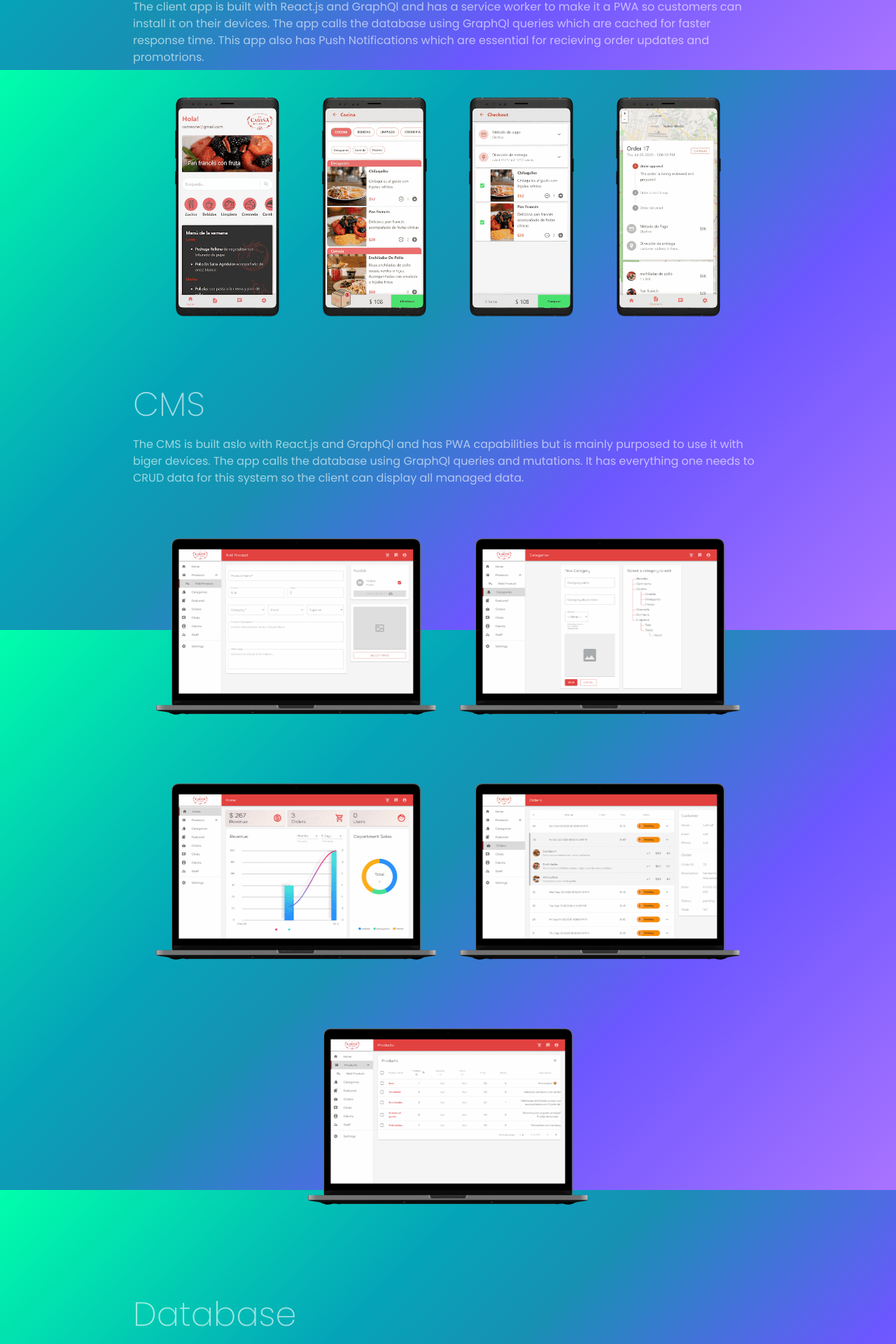
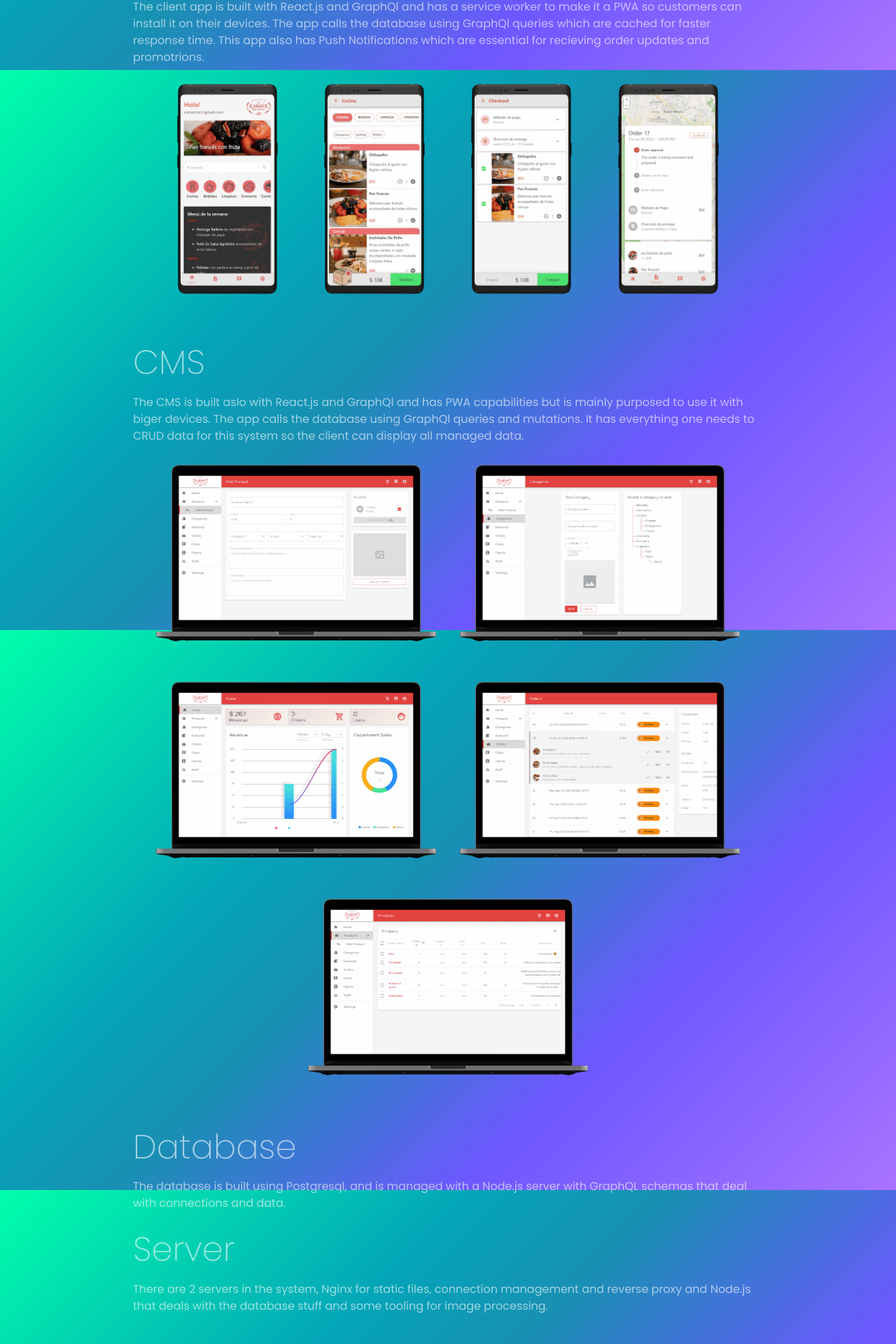
Before and after one commit to Mandragoro/my-portfolio, a React (Create React App) app: page /cabana in a window 1280 px wide. Shown: the part 700-2620 px from the top of the page at 70% size. Built offline with nearby package versions, Linux system fonts and the light colour scheme.

Commit message:
fixed new images css issues

```diff
--- a/src/Components/LazyLoad.js
+++ b/src/Components/LazyLoad.js
@@ -12,7 +12,7 @@ const useStyles = makeStyles((theme) => ({
     backgroundPosition: 'center',
   },
   skeleton: {
-    width: '80%',
+    // width: '80%',
     height:'100%',
     position: 'absolute',
     top: 0,
--- a/src/Pages/Cabana.js
+++ b/src/Pages/Cabana.js
@@ -56,9 +56,12 @@ const useStyles = makeStyles((theme) => ({
     justifyContent: 'space-evenly',
     alignItems: 'center',
     flexWrap: 'wrap',
-    '& div': {
+    '& > div': {
       width: 150,
-      height: 350,
+      height: 300,
+      marginBottom: 50,
+      overflow: 'hidden',
+      position: 'relative',
     },
   },
   cmsImagesContainer:{
@@ -69,9 +72,13 @@ const useStyles = makeStyles((theme) => ({
     flexWrap: 'wrap',
     '& div': {
       width: 400,
-      height: 350,
+      height: 260,
+      overflow: 'hidden',
+      position: 'relative',
+      marginBottom: 50,
       '@media (max-width: 500px)': {
-        height: 250,
+        height: 180,
+        width: '100%',
       },
     },
   },
@@ -133,13 +140,21 @@ export default function IconButtons() {
       <br />
 
       <div className={classes.imagesContainer}>
+        <div>
           {useLazyLoadImage(client)}
+        </div>
+        <div>
           {useLazyLoadImage(products)}
+        </div>
+        <div>
           {useLazyLoadImage(checkout)}
+        </div>
+        <div>
           {useLazyLoadImage(order)}
         </div>
+      </div>
 
-      <Separator />
+      <br />
 
       <Typography component="p" variant="h3" className={classes.title2} color="textSecondary" gutterBottom>
         CMS
@@ -152,14 +167,24 @@ export default function IconButtons() {
       <br />
 
       <div className={classes.cmsImagesContainer}>
+        <div>
           {useLazyLoadImage(cmsAdd)}
+        </div>
+        <div>
           {useLazyLoadImage(cmsCatfrom)}
+        </div>
+        <div>
           {useLazyLoadImage(cmsDash)}
+        </div>
+        <div>
           {useLazyLoadImage(cmsOrders)}
+        </div>
+        <div>
           {useLazyLoadImage(cmsProducts)}
         </div>
+      </div>
 
-      <Separator />
+      <br />
 
       <Typography component="p" variant="h3" className={classes.title2} color="textSecondary" gutterBottom>
         Database
@@ -168,7 +193,7 @@ export default function IconButtons() {
         The database is built using Postgresql, and is managed with a Node.js server with GraphQL schemas that deal with connections and data.
       </Typography>
 
-      <Separator />
+      <br />
 
       <Typography component="p" variant="h3" className={classes.title2} color="textSecondary" gutterBottom>
         Server
```
Lines whose indentation alone changed are shown as unchanged.
